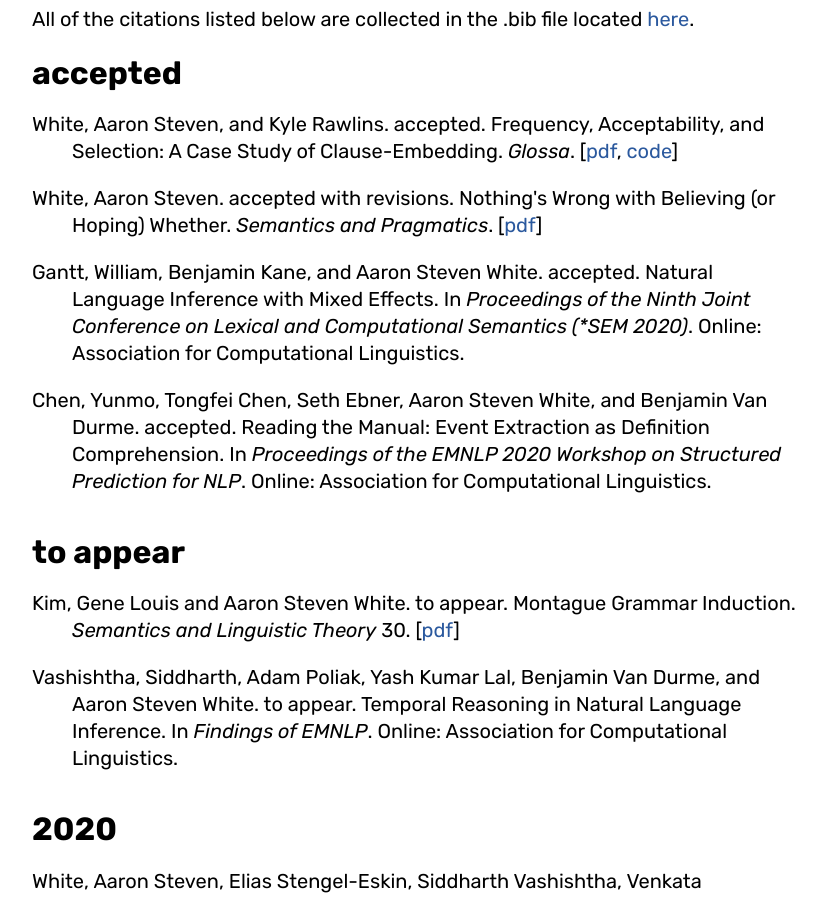
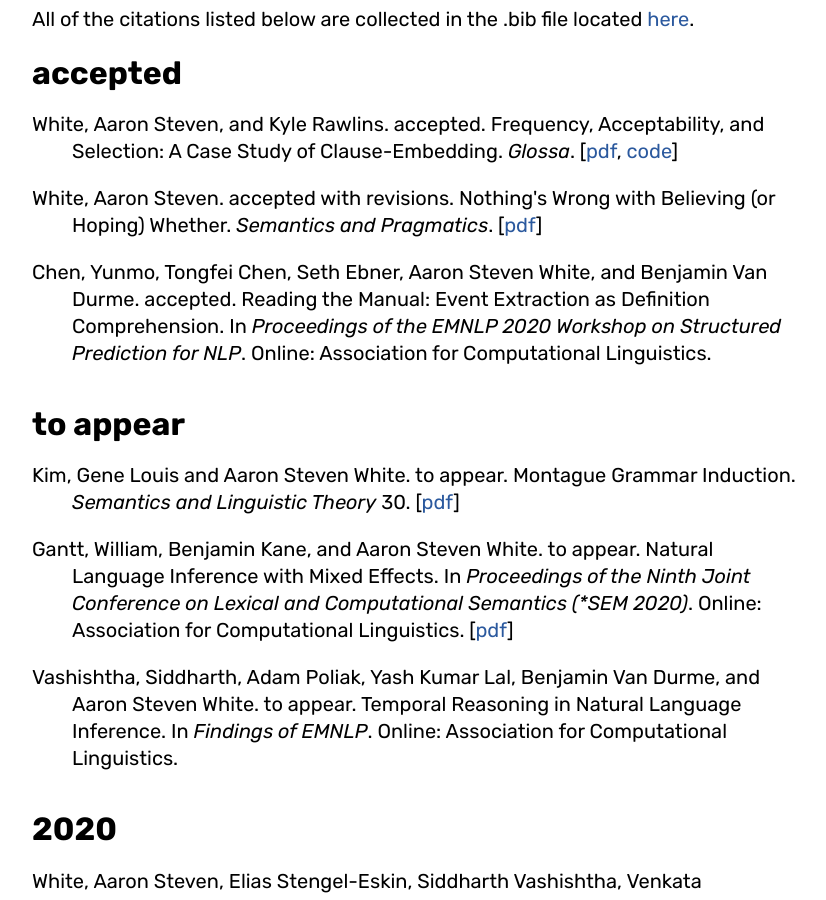
Before and after one commit to JIAXINGUY/aaronstevenwhite.github.io, a Jekyll site: the page built from papers.md, in a window 1280 px wide and 900 px high, scrolled down 263 px. Shown: the whole window, without its empty margins (224-1050 px from the left). Built offline with Jekyll 4.4.1, drawn with Linux system fonts in a browser that asks for light colours; some web fonts are replaced; some of the changed lines change nothing that is shown.

Commit message:
Adds PDF for star-sem 2020 paper

```diff
--- a/_data/papers.yml
+++ b/_data/papers.yml
@@ -12,8 +12,6 @@
     - label: "pdf"
       href: "https://ling.auf.net/lingbuzz/004572/current.pdf"
 
-  - citation: "Gantt, William, Benjamin Kane, and  Aaron Steven White. accepted. Natural Language Inference with Mixed Effects. In <i>Proceedings of the Ninth Joint Conference on Lexical and Computational Semantics (*SEM 2020)</i>. Online: Association for Computational Linguistics."
-
   - citation: "Chen, Yunmo, Tongfei Chen, Seth Ebner, Aaron Steven White, and Benjamin Van Durme. accepted. Reading the Manual: Event Extraction as Definition Comprehension. In <i>Proceedings of the EMNLP 2020 Workshop on Structured Prediction for NLP</i>. Online: Association for Computational Linguistics."
 
 
@@ -23,6 +21,11 @@
     links:
     - label: "pdf"
       href: "https://ling.auf.net/lingbuzz/005498/current.pdf"
+
+  - citation: "Gantt, William, Benjamin Kane, and  Aaron Steven White. to appear. Natural Language Inference with Mixed Effects. In <i>Proceedings of the Ninth Joint Conference on Lexical and Computational Semantics (*SEM 2020)</i>. Online: Association for Computational Linguistics."
+    links:
+    - label: "pdf"
+      href: "https://ling.auf.net/lingbuzz/005503/current.pdf"
 
   - citation: "Vashishtha, Siddharth, Adam Poliak, Yash Kumar Lal, Benjamin Van Durme, and Aaron Steven White. to appear. Temporal Reasoning in Natural Language Inference. In <i>Findings of EMNLP</i>. Online: Association for Computational Linguistics."
 
```
